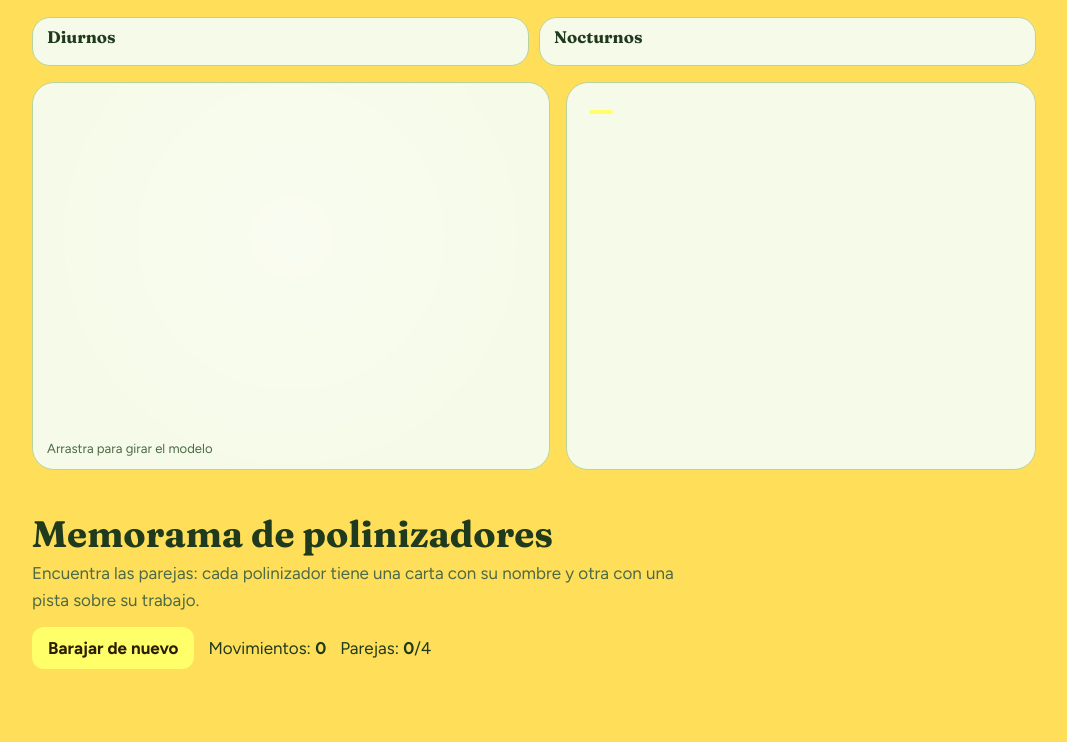
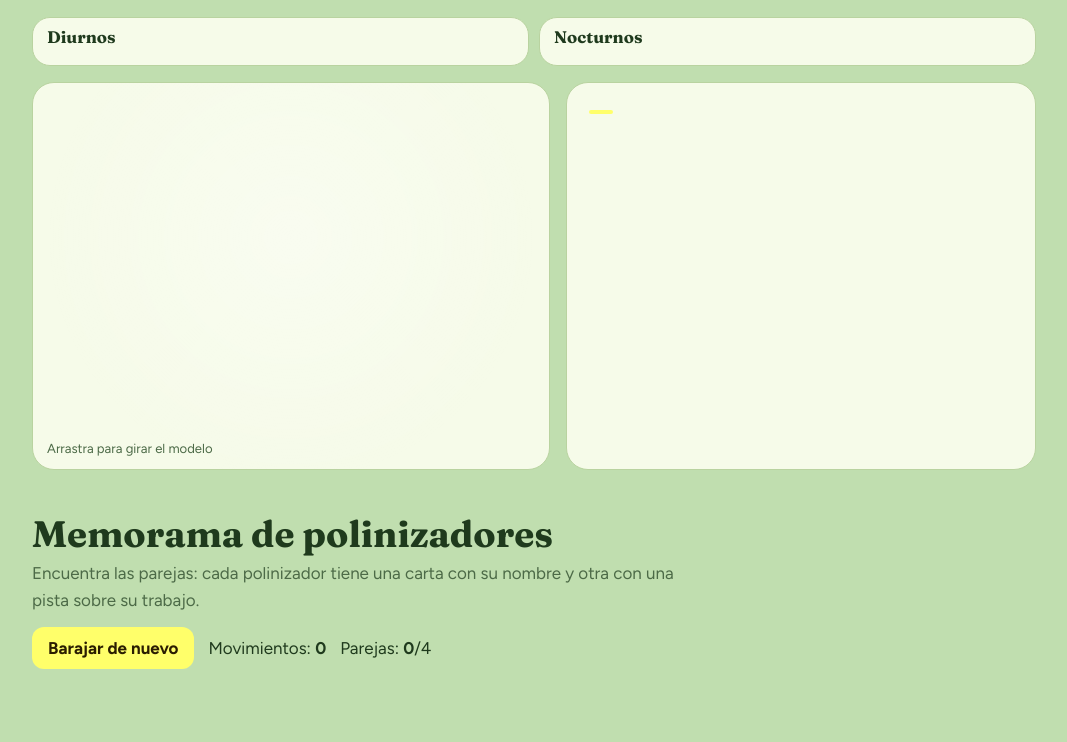
Before and after one commit to Patricia-poliniza/poliniza-Dor, a plain HTML site: page index.html in a window 1280 px wide. Shown: the part 313-1055 px from the top of the page, without its empty margins (106-1173 px from the left). Drawn offline with nearby package versions, Linux system fonts and the light colour scheme; a script that the page names is missing.

Commit message:
Update estilos.css

```diff
--- a/estilos.css
+++ b/estilos.css
@@ -1,6 +1,6 @@
 /* Estilos del visor de polinizadores.
    Colores: variables al inicio (modo día en :root, modo noche en body[data-theme="noche"]). */
-:root{--bg:#ffde59;--panel:#F6FBE9;--ink:#1f3a1d;--soft:#4c6a47;--acc:#FFFF6A;--accink:#2a1d00;--line:#b9d3a0;--card:#fff;
+:root{--bg:#c0deaf;--panel:#F6FBE9;--ink:#1f3a1d;--soft:#4c6a47;--acc:#FFFF6A;--accink:#2a1d00;--line:#b9d3a0;--card:#fff;
 box-sizing:border-box;padding-top:env(safe-area-inset-top,0px);padding-bottom:env(safe-area-inset-bottom,0px)}
 html{scroll-padding-top:env(safe-area-inset-top,0px)}
 body[data-theme="noche"]{--bg:#121838;--panel:#1b2350;--ink:#e9ecff;--soft:#aab3e6;--acc:#b9a4ff;--accink:#17114a;--line:#35408a;--card:#232c63}
```
